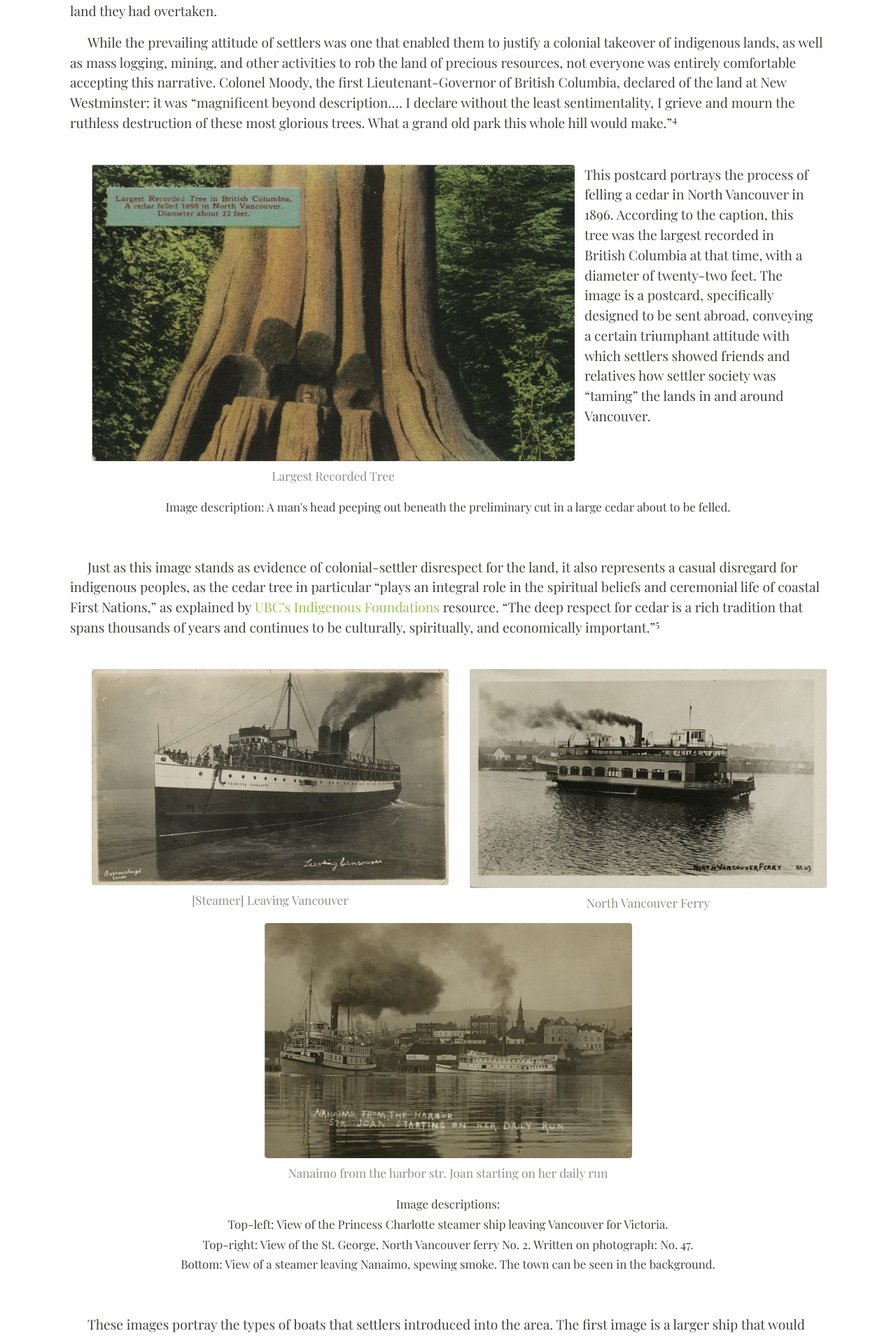
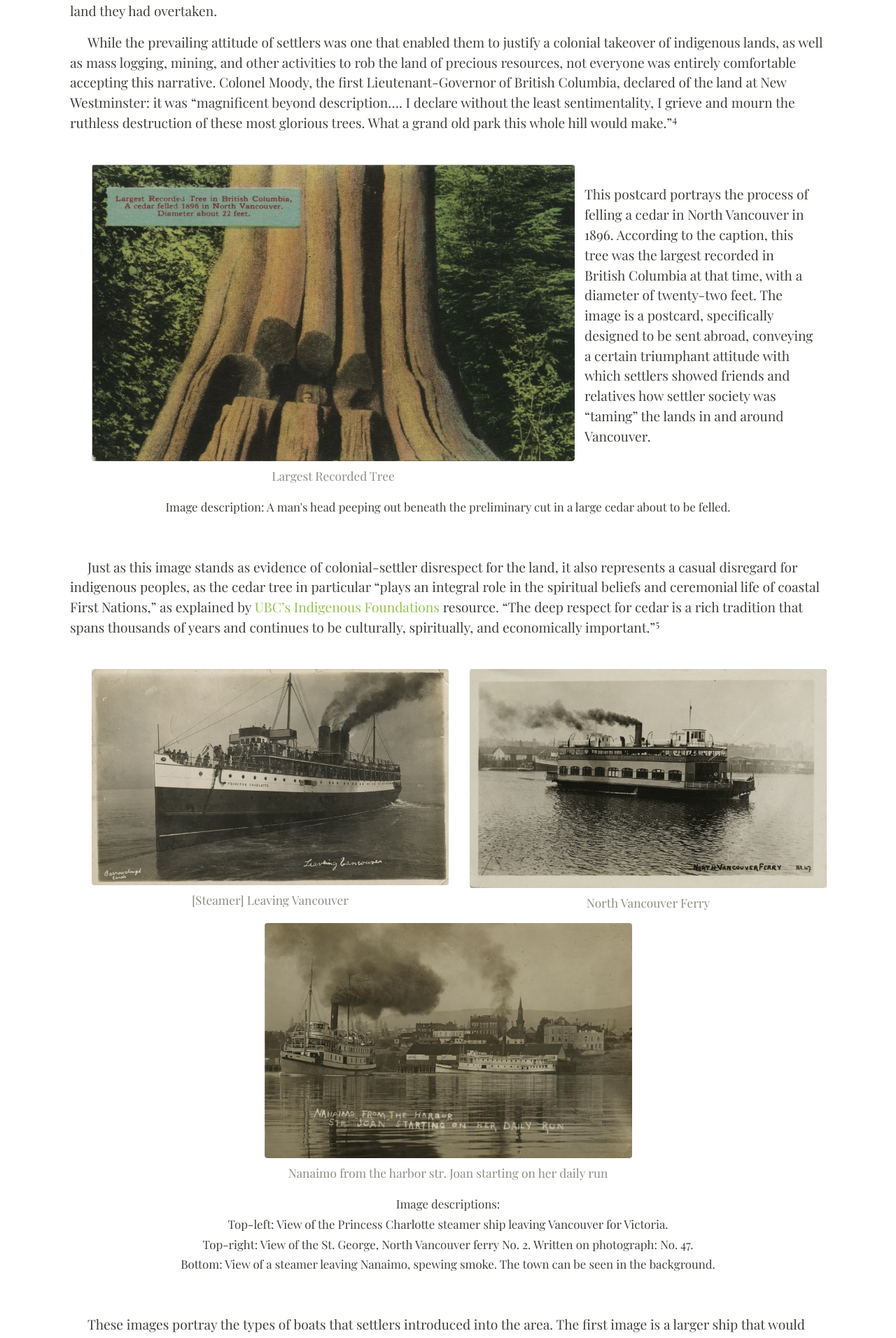
Before and after one commit to ashlynnprasad/langmann-2021, a Jekyll site: the page built from pages/environmentalimpact.md, in a window 1280 px wide. Shown: the part 2419-4331 px from the top of the page at 70% size. Built offline with Jekyll 4.4.1, drawn with Linux system fonts in a browser that asks for light colours; nearby versions of some CDN libraries.

Commit message:
adjusted spacing etc

```diff
--- a/pages/environmentalimpact.md
+++ b/pages/environmentalimpact.md
@@ -42,7 +42,7 @@
       {% include feature/item-figure.html objectid="langmann009" width="100" %}
     </div>
     <div class="col-sm-4">
-      This postcard portrays the process of felling a cedar in North Vancouver in 1896. According to the caption, this tree was the largest recorded in British Columbia at that time, with a diameter of twenty-two feet. The image is a postcard, specifically designed to be sent abroad, conveying a certain triumphant attitude with which settlers showed friends and relatives how settler society was “taming” the lands in and around Vancouver.
+      <br>This postcard portrays the process of felling a cedar in North Vancouver in 1896. According to the caption, this tree was the largest recorded in British Columbia at that time, with a diameter of twenty-two feet. The image is a postcard, specifically designed to be sent abroad, conveying a certain triumphant attitude with which settlers showed friends and relatives how settler society was “taming” the lands in and around Vancouver.
     </div>
   </div>
 </div>
@@ -76,7 +76,7 @@
       {% include feature/item-figure.html objectid="langmann004" width="100" %}
     </div>
     <div class="col-sm-4">
-      Similarly, this photograph of a paper mill in Ocean Falls would have provided settlers with evidence of the way acquired lands in the Province were cultivated for industries such as papermaking, which would help vault B.C. into the modern world. At the time, environmental concerns were not being widely considered among the settler community, and an image such as this would have been an object more of pride than of concern.
+      <br>Similarly, this photograph of a paper mill in Ocean Falls would have provided settlers with evidence of the way acquired lands in the Province were cultivated for industries such as papermaking, which would help vault B.C. into the modern world. At the time, environmental concerns were not being widely considered among the settler community, and an image such as this would have been an object more of pride than of concern.
     </div>
   </div>
 </div>
@@ -102,7 +102,7 @@
       {% include feature/item-figure.html objectid="langmann031" width="100" %}
     </div>
     <div class="col-sm-4">
-      This image shows the scope of a mining operation in Ladysmith, B.C. The photographer has used a wide-angle shot to give viewers an impression of how much coal the mine has produced. This photographic tactic is similar to one that photographers employed to depict mass deforestation in several of the images above.
+      <br><br>This image shows the scope of a mining operation in Ladysmith, B.C. The photographer has used a wide-angle shot to give viewers an impression of how much coal the mine has produced. This photographic tactic is similar to one that photographers employed to depict mass deforestation in several of the images above.
     </div>
   </div>
 </div>
```
